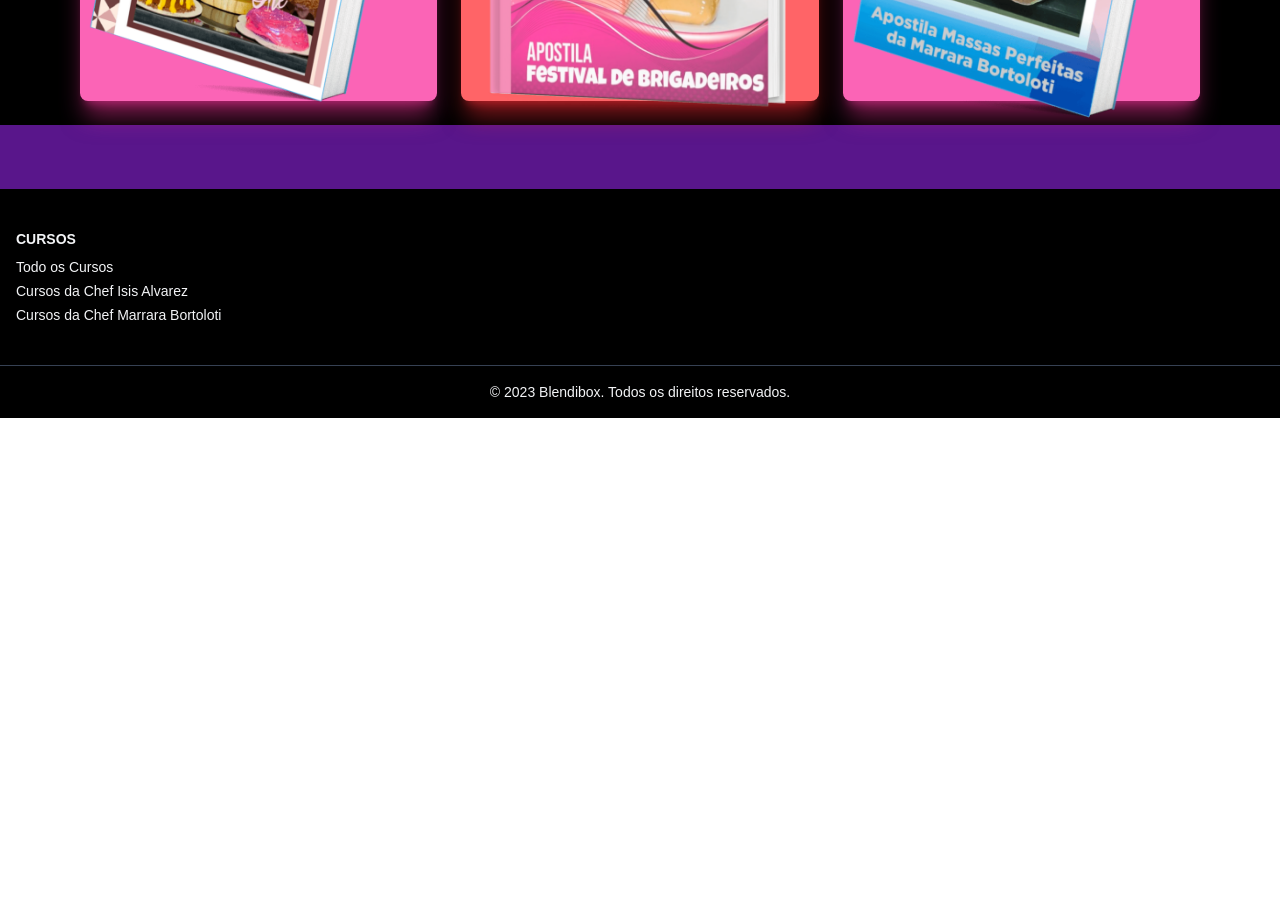
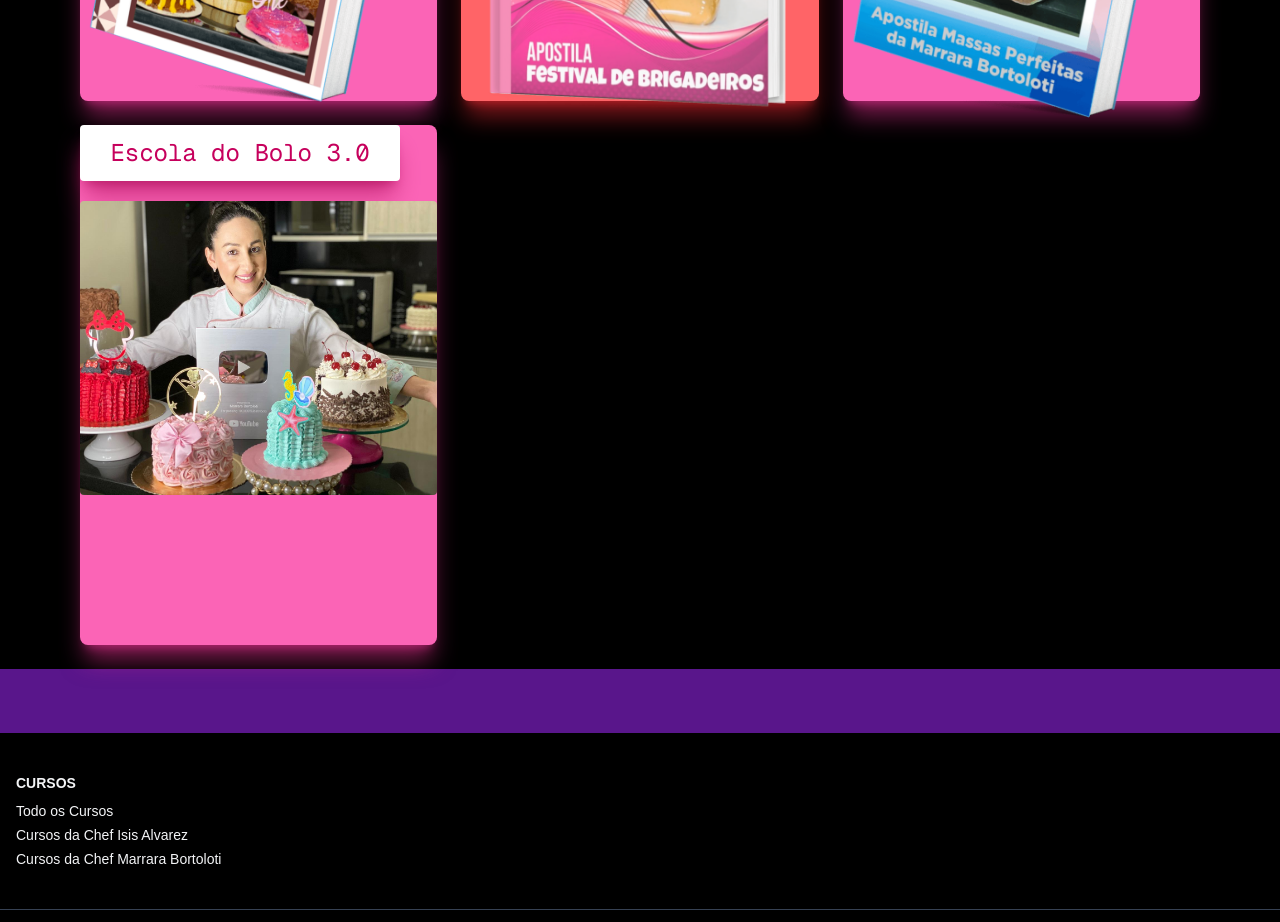
Before and after one commit to blendibox/receitas_gourmet, a Next.js app: page / in a window 1280 px wide. Shown: the part 3240-4162 px from the top of the page. Before the commit the page ends 3658 px from the top, so only its background shows below. Built offline with nearby package versions, Linux system fonts and the light colour scheme.

Commit message:
add novo curso

```diff
--- a/app/chefmarrarabortoloti/page.js
+++ b/app/chefmarrarabortoloti/page.js
@@ -57,7 +57,7 @@ export default function Home() {
 
 			<div className="bg-purple-400 rounded-lg   shadow-xl shadow-purple-500/50 min-h-100 max-h-130">
 
-			  <div className="mt-5">
+			  <div className="">
 			  <div className="mb-5  rounded bg-white max-w-70 shadow-xl shadow-purple-800/50">
 			   <p className="font-mono  text-purple-700 p-3 justify-center text-2xl    "> Bolos de Vitrine</p>
 
@@ -80,7 +80,7 @@ export default function Home() {
 
 			<div className="bg-pink-400 rounded-lg   shadow-xl shadow-pink-500/50 min-h-100 max-h-130">
 
-			  <div className="mt-5">
+			  <div className="">
 			  <div className="mb-5  rounded bg-white max-w-70 shadow-xl shadow-pink-800/50">
 			   <p className="font-mono  text-pink-700 p-3 justify-center text-2xl    "> Bolos Vulcão</p>
 
@@ -102,7 +102,7 @@ export default function Home() {
 
 			<div className="bg-red-400 rounded-lg   shadow-xl shadow-red-500/50 min-h-100 max-h-130">
 
-			  <div className="mt-5">
+			  <div className="">
 			  <div className="mb-5  rounded bg-white max-w-70 shadow-xl shadow-red-800/50">
 			   <p className="font-mono  text-red-700 p-3 justify-center text-1xl bold  "> Festival de Brigadeiros</p>
 
@@ -126,7 +126,7 @@ export default function Home() {
 
 			<div className="bg-pink-400 rounded-lg   shadow-xl shadow-pink-500/50 min-h-100 max-h-130">
 
-			  <div className="mt-5">
+			  <div className="">
 			  <div className="mb-5  rounded bg-white max-w-70 shadow-xl shadow-pink-800/50">
 			   <p className="font-mono  text-pink-700 p-3 justify-center text-2xl    "> Massas Perfeitas </p>
 
@@ -145,7 +145,27 @@ export default function Home() {
 
 
 
+						       {/* Card curso*/}
+		 <Link href="https://go.hotmart.com/V101060254T">
 
+			<div className="bg-pink-400 rounded-lg   shadow-xl shadow-pink-500/50 min-h-130 max-h-130">
+
+			  <div className="">
+			  <div className="mb-5  rounded bg-white max-w-80 shadow-xl shadow-pink-800/50">
+			   <p className="font-mono  text-pink-700 p-3 justify-center text-2xl    "> Escola do Bolo 3.0 </p>
+
+			 </div>
+				<Image className="flex justify-center relative rounded"
+					src='../../images/chef_marrara_bortoloti/7813081.jpg'
+					alt="Curso Chef Marrara Bortoloti - Escola do Bolo 3.0"
+					 width={400}
+					height={100}
+			/>
+
+			  </div>
+
+			</div>
+        </Link>
 
 
 
--- a/app/page.js
+++ b/app/page.js
@@ -389,6 +389,30 @@ VER CURSOS</Link>
 			</div>
         </Link>
 
+				       {/* Card curso*/}
+		 <Link href="https://go.hotmart.com/V101060254T">
+
+			<div className="bg-pink-400 rounded-lg   shadow-xl shadow-pink-500/50 min-h-130 max-h-130">
+
+			  <div className="">
+			  <div className="mb-5  rounded bg-white max-w-80 shadow-xl shadow-pink-800/50">
+			   <p className="font-mono  text-pink-700 p-3 justify-center text-2xl    "> Escola do Bolo 3.0 </p>
+
+			 </div>
+				<Image className="flex justify-center relative rounded"
+					src='../../images/chef_marrara_bortoloti/7813081.jpg'
+					alt="Curso Chef Marrara Bortoloti - Escola do Bolo 3.0"
+					 width={400}
+					height={100}
+			/>
+
+			  </div>
+
+			</div>
+        </Link>
+
+
+
 
 
 
```
